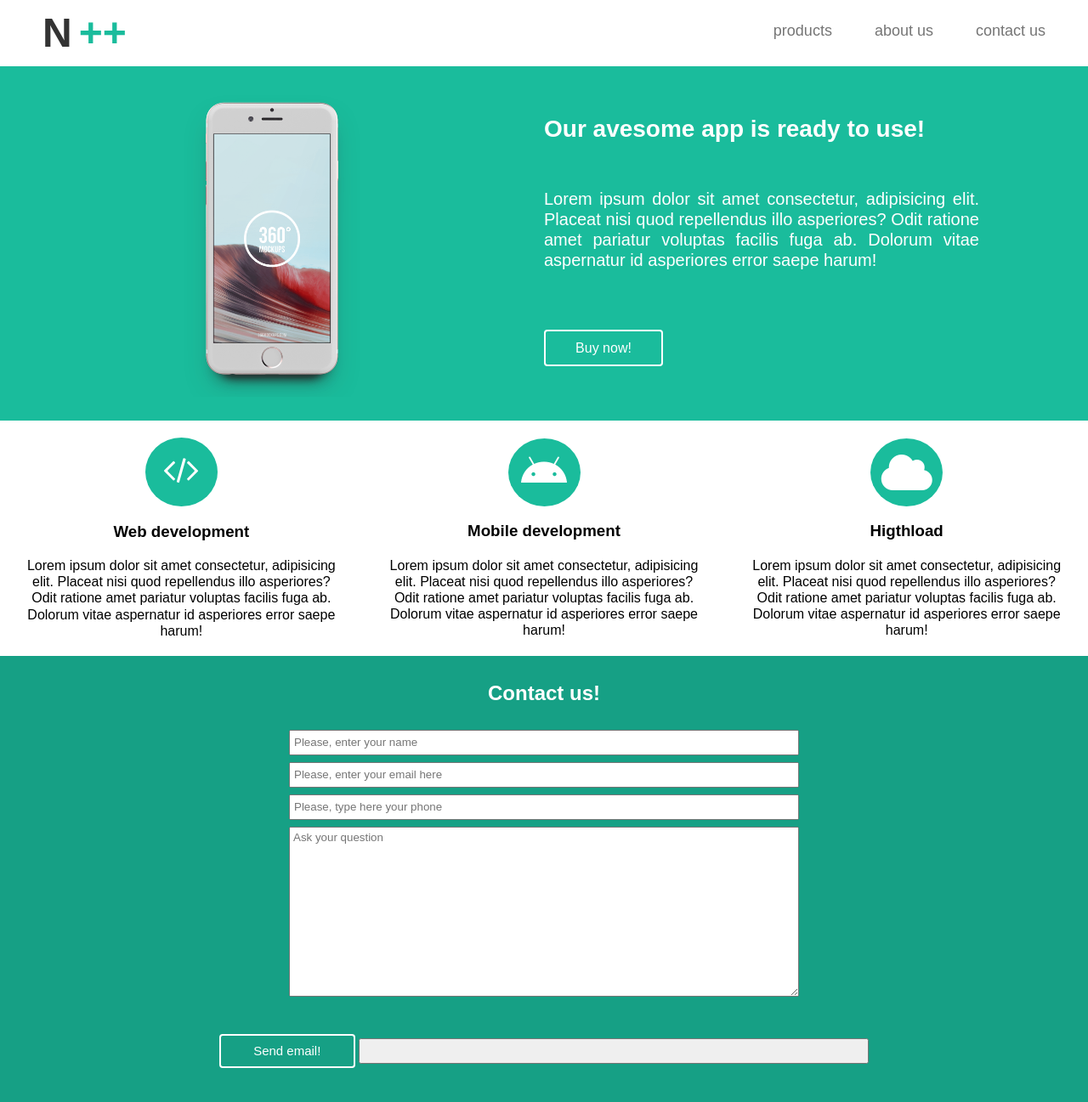
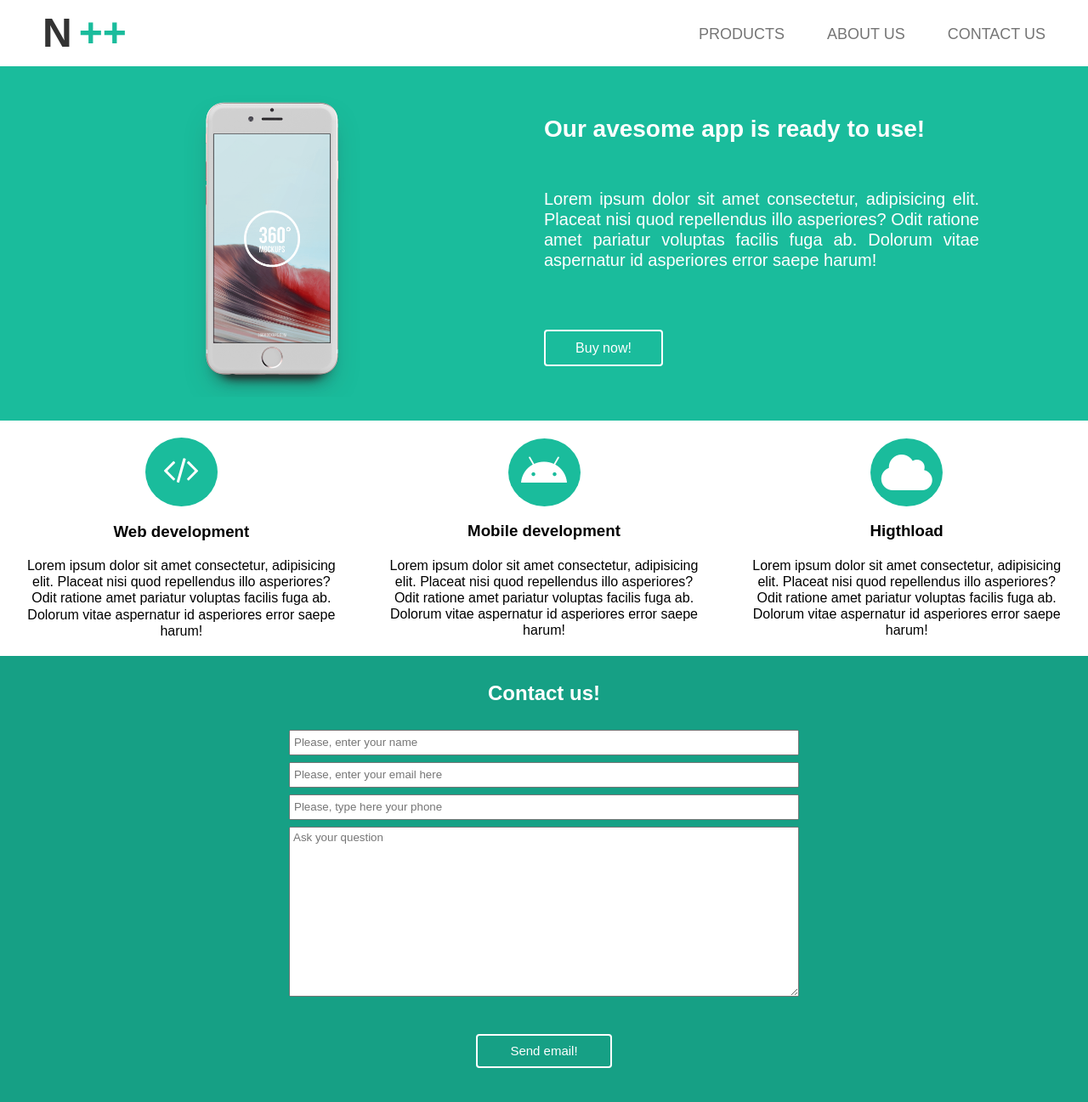
Before and after one commit to shpp-isahnovskii/shpp-Intro_to_Fullstack, a PHP site: page / in a window 1280 px wide. Shown: the whole page at 85% size. Run offline with PHP 8.4, Linux system fonts and the light colour scheme; some libraries are stand-ins or nearby versions.

Commit message:
second review rdy

```diff
--- a/task1/landing N++/index.html
+++ b/task1/landing N++/index.html
@@ -46,7 +46,9 @@
   </section>
   <section class="our-development">
     <div class="dev">
-      <div class="icon"><img src="images/icons/teg.svg" alt="teg" height="40" width="40"></div>
+      <div class="icon">
+        <img src="images/icons/teg.svg" alt="teg" height="40" width="40">
+      </div>
       <h3>Web development</h3>
       <p>
         Lorem ipsum dolor sit amet consectetur, adipisicing elit.
@@ -56,7 +58,9 @@
       </p>
     </div>
     <div class="dev">
-      <div class="icon"><i class="fab fa-android fa-3x"></i></div>
+      <div class="icon">
+        <i class="fab fa-android fa-3x"></i>
+      </div>
       <h3>Mobile development</h3>
       <p>
         Lorem ipsum dolor sit amet consectetur, adipisicing elit.
@@ -66,7 +70,9 @@
       </p>
     </div>
     <div class="dev">
-      <div class="icon"><i class="fas fa-cloud fa-3x"></i></div>
+      <div class="icon">
+        <i class="fas fa-cloud fa-3x"></i>
+      </div>
       <h3>Higthload</h3>
       <p>
         Lorem ipsum dolor sit amet consectetur, adipisicing elit.
@@ -90,8 +96,8 @@
       <br>
       <input class="big_button" type="submit" value="Send email!">
 
-      <input type="button">
-      <!-- <input type="checkbox">
+      <!-- <input type="button">
+      <input type="checkbox">
       <input type="color">
       <input type="date">
       <input type="datetime-local">
--- a/task1/landing N++/style.css
+++ b/task1/landing N++/style.css
@@ -27,11 +27,13 @@ header {
   justify-content: space-between;
 }
 header ul {
+  margin-top: 20px;
   display: flex;
   flex-direction: row;
 }
 header ul li {
   padding-right: 50px;
+  text-transform: uppercase;
 }
 header ul li a {
   font-size: 18px;
```
